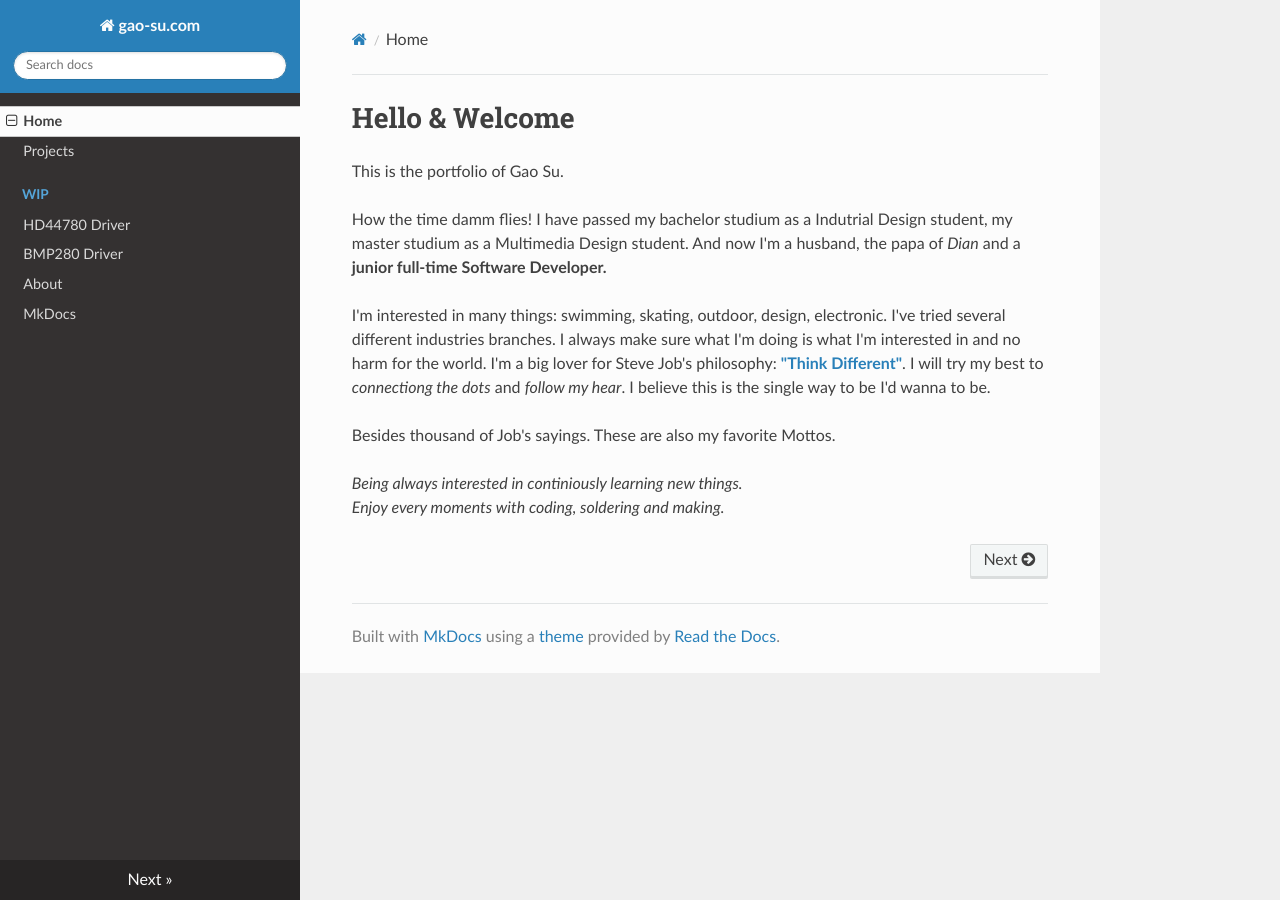
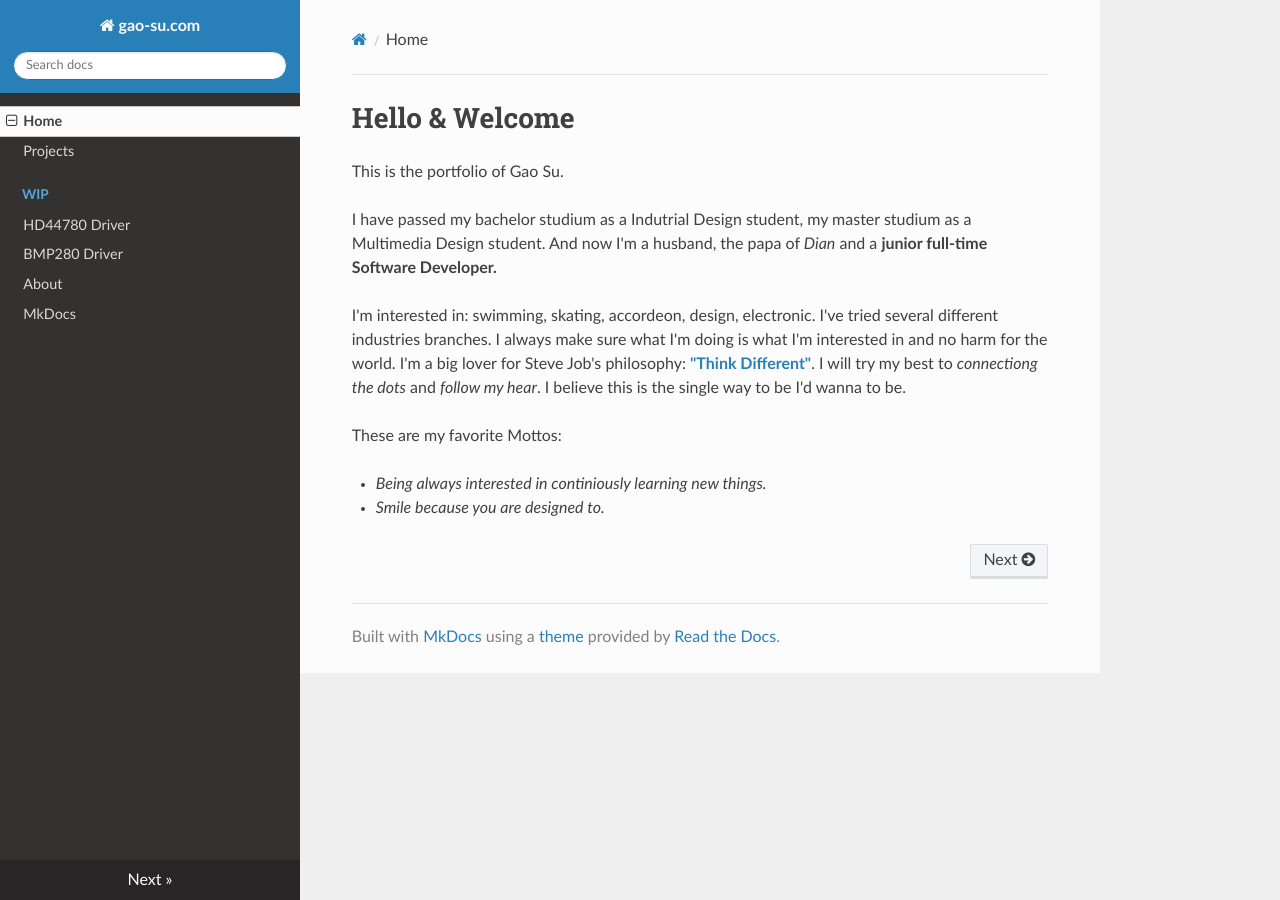
Before and after one commit to Gfast2/Gfast2.github.io_source, an MkDocs documentation site: the page built from docs/index.md, in a window 1280 px wide. Built offline with MkDocs 1.6.1, drawn with Linux system fonts in a browser that asks for light colours; nearby versions of some CDN libraries; old or Windows-style settings are respelled for this version of MkDocs.

Commit message:
Update some content in index.html

```diff
--- a/docs/index.md
+++ b/docs/index.md
@@ -2,12 +2,13 @@
 
 This is the portfolio of Gao Su.
 
-How the time damm flies! I have passed my bachelor studium as a Indutrial Design student, my master studium as a Multimedia Design student. And now I'm a husband, the papa of _Dian_ and a **junior full-time Software Developer.**
+I have passed my bachelor studium as a Indutrial Design student, my master studium as a Multimedia Design student. And now I'm a husband, the papa of _Dian_ and a **junior full-time Software Developer.**
 
-I'm interested in many things: swimming, skating, outdoor, design, electronic. I've tried several different industries branches. I always make sure what I'm doing is what I'm interested in and no harm for the world. I'm a big lover for Steve Job's philosophy: [**"Think Different"**](https://www.youtube.com/watch?v=GEPhLqwKo6g&ab_channel=jeremytai). I will try my best to _connectiong the dots_ and _follow my hear_. I believe this is the single way to be I'd wanna to be.
+I'm interested in: swimming, skating, accordeon, design, electronic. I've tried several different industries branches. I always make sure what I'm doing is what I'm interested in and no harm for the world. I'm a big lover for Steve Job's philosophy: [**"Think Different"**](https://www.youtube.com/watch?v=GEPhLqwKo6g&ab_channel=jeremytai). I will try my best to _connectiong the dots_ and _follow my hear_. I believe this is the single way to be I'd wanna to be.
 
-Besides thousand of Job's sayings. These are also my favorite Mottos.
+These are my favorite Mottos:
 
-
-_Being always interested in continiously learning new things.</br>
-Enjoy every moments with coding, soldering and making._
+<ul>
+<li><i>Being always interested in continiously learning new things.</i></li>
+<li><i>Smile because you are designed to.</i></li>
+</ul>
```
Also changed, not shown: 1 other file.
